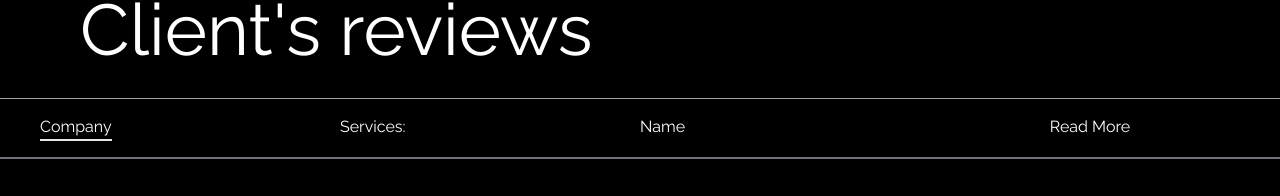
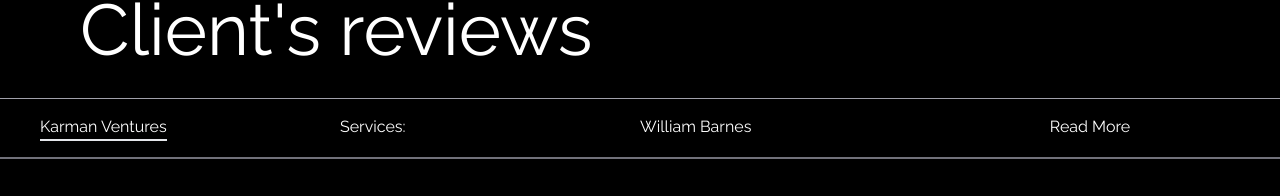
Before and after one commit to Ankit-can-ctrl/Ochi-design-, a React (Vite) app: page / in a window 1280 px wide. Shown: the part 5043-5239 px from the top of the page. Built offline with nearby package versions, Linux system fonts and the light colour scheme.

Commit message:
adding logic for client component using state and from external data

```diff
--- a/src/components/Reviewclient.jsx
+++ b/src/components/Reviewclient.jsx
@@ -1,42 +1,50 @@
 import { useState } from "react";
+const clientData = [
+  {
+    company: "Karman Ventures",
+    name: "William Barnes",
+    services: ["invester deck", "sales deck"],
+    img: "https://ochi.design/wp-content/uploads/2023/02/William-Barnes-1-300x300.png",
+    desc: "They were transparent about the time and the stages of the project. The end product is high quality, and I feel confident about how they were handholding the client through the process. I feel like I can introduce them to someone who needs to put a sales deck together from scratch, and they would be able to handhold the client experience from 0 to 100 very effectively from story to design. 5/5",
+  },
+];
 
-function Reviewclient({ company, services }) {
+function Reviewclient() {
   const [showDetails, setShowDetails] = useState(false);
   function handleDetails() {
     setShowDetails(!showDetails);
   }
   return (
     <>
-      <div className="font-Neue main-container w-full border-b-1 py-4 px-10 grid grid-cols-4 items-start">
-        <h1 className="border-b-2 w-fit">Company</h1>
+      {clientData.map((item, index) => (
+        <>
+          <div
+            key={index}
+            className="font-Neue main-container w-full border-b-1 py-4 px-10 grid grid-cols-4 items-start"
+          >
+            <h1 className="border-b-2 w-fit">{item.company}</h1>
             <div className="services flex flex-col items-start gap-20">
               <h1>Services:</h1>
               {showDetails && (
-            <div>
-              <button className="rounded-full border-2 px-4">
+                <div className="flex flex-col items-start justify-between gap-4">
+                  {item.services.map((item, index) => (
+                    <button key={index} className="rounded-full border-2 px-4 ">
                       Investor Deck
                     </button>
+                  ))}
                 </div>
               )}
             </div>
             <div className="client-desc flex flex-col items-start justify-between gap-5">
-          <h1 className="capitalize">name</h1>
+              <h1 className="capitalize">{item.name}</h1>
               {showDetails && (
                 <>
                   <img
                     className=" h-28 rounded-lg"
-                src="https://ochi.design/wp-content/uploads/2023/02/William-Barnes-1-300x300.png"
+                    src={item.img}
                     alt="client image"
                   />
-              <p>
-                They were transparent about the time and the stages of the
-                project. The end product is high quality, and I feel confident
-                about how they were handholding the client through the process.
-                I feel like I can introduce them to someone who needs to put a
-                sales deck together from scratch, and they would be able to
-                handhold the client experience from 0 to 100 very effectively
-                from story to design. 5/5
-              </p>
+                  <p>{item.desc}</p>
                 </>
               )}
             </div>
@@ -44,6 +52,8 @@ function Reviewclient({ company, services }) {
           </div>
           <div className="border-b-2 border-zinc-500"></div>
         </>
+      ))}
+    </>
   );
 }
 
```
Lines whose indentation alone changed are shown as unchanged.
